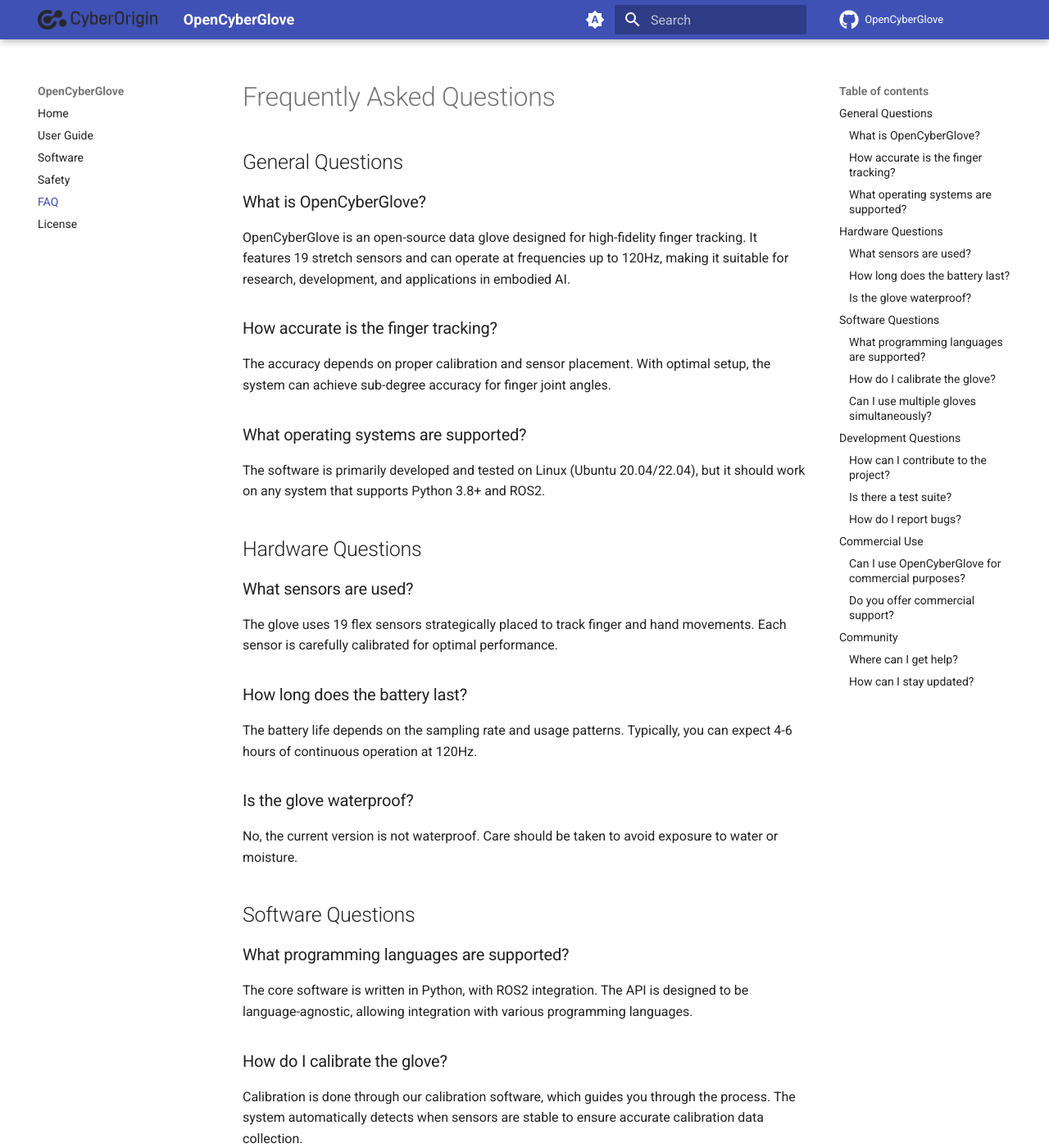
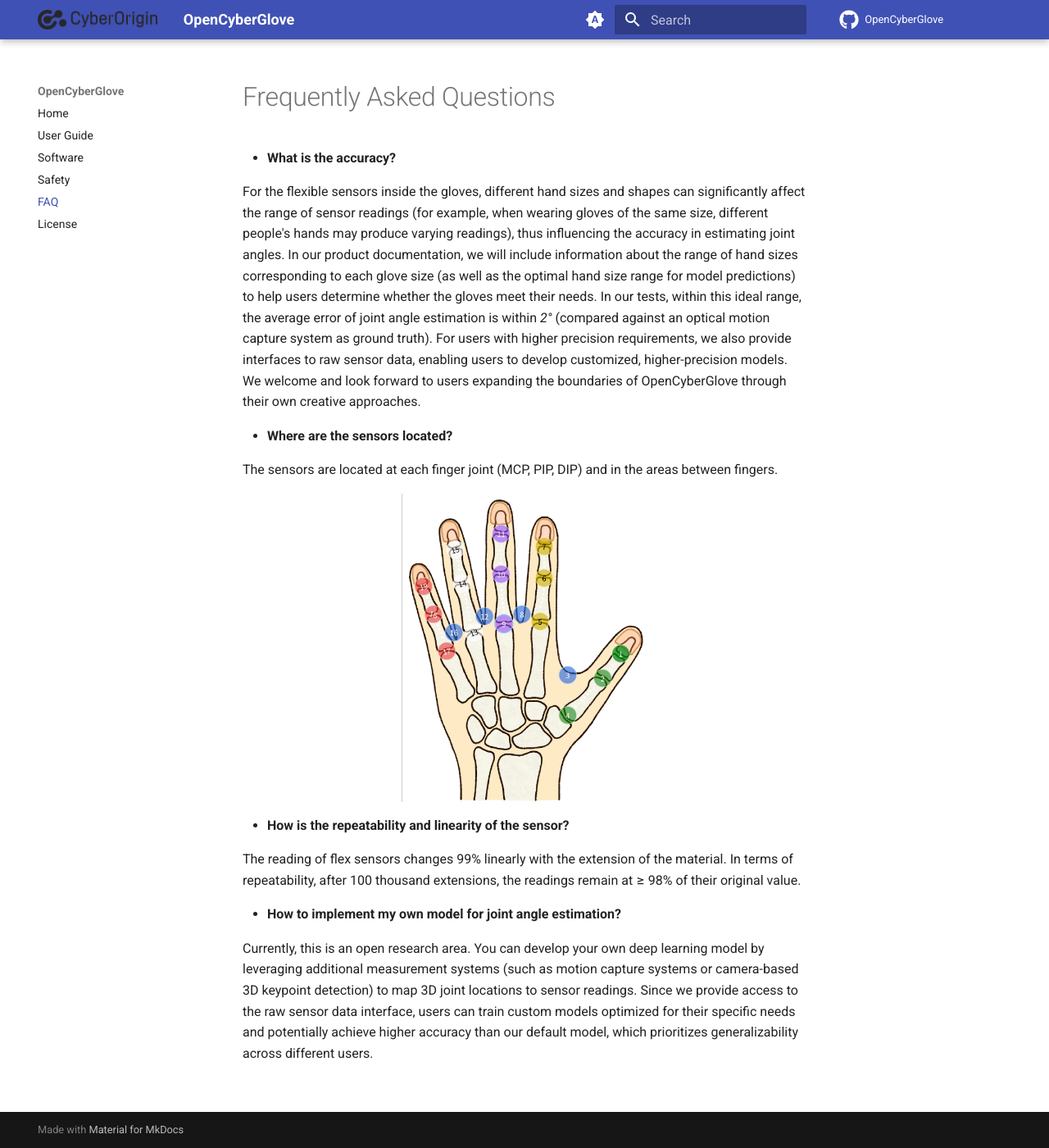
Before and after one commit to CyberOrigin2077/open_cyber_glove, an MkDocs documentation site: the page built from docs/faq.md, in a window 1280 px wide and 1400 px high. Shown: the whole window at 82% size. Built offline with MkDocs 1.6.1 and Material for MkDocs 9.7.7, drawn with Linux system fonts in a browser that asks for light colours; comment, search, counter and statistics services are not loaded; some of the changed text lies outside the part shown.

Commit message:
add CONTRIBUTING.md

````diff
--- a/docs/faq.md
+++ b/docs/faq.md
@@ -1,66 +1,22 @@
 # Frequently Asked Questions
 
-## General Questions
 
-### What is OpenCyberGlove?
-OpenCyberGlove is an open-source data glove designed for high-fidelity finger tracking. It features 19 stretch sensors and can operate at frequencies up to 120Hz, making it suitable for research, development, and applications in embodied AI.
+- **What is the accuracy?**
 
-### How accurate is the finger tracking?
-The accuracy depends on proper calibration and sensor placement. With optimal setup, the system can achieve sub-degree accuracy for finger joint angles.
+For the flexible sensors inside the gloves, different hand sizes and shapes can significantly affect the range of sensor readings (for example, when wearing gloves of the same size, different people's hands may produce varying readings), thus influencing the accuracy in estimating joint angles. In our product documentation, we will include information about the range of hand sizes corresponding to each glove size (as well as the optimal hand size range for model predictions) to help users determine whether the gloves meet their needs. In our tests, within this ideal range, the average error of joint angle estimation is within *2°* (compared against an optical motion capture system as ground truth). For users with higher precision requirements, we also provide interfaces to raw sensor data, enabling users to develop customized, higher-precision models. We welcome and look forward to users expanding the boundaries of OpenCyberGlove through their own creative approaches.
 
-### What operating systems are supported?
-The software is primarily developed and tested on Linux (Ubuntu 20.04/22.04), but it should work on any system that supports Python 3.8+ and ROS2.
+- **Where are the sensors located?**
 
-## Hardware Questions
+The sensors are located at each finger joint (MCP, PIP, DIP) and in the areas between fingers.
 
-### What sensors are used?
-The glove uses 19 flex sensors strategically placed to track finger and hand movements. Each sensor is carefully calibrated for optimal performance.
+<div style="display: flex; justify-content: center; align-items: center; gap: 10px;">
+  <img src="../imgs/sensor_specs.png" width="300" />
+</div>
 
-### How long does the battery last?
-The battery life depends on the sampling rate and usage patterns. Typically, you can expect 4-6 hours of continuous operation at 120Hz.
+- **How is the repeatability and linearity of the sensor?**
 
-### Is the glove waterproof?
-No, the current version is not waterproof. Care should be taken to avoid exposure to water or moisture.
+The reading of flex sensors changes 99% linearly with the extension of the material. In terms of repeatability, after 100 thousand extensions, the readings remain at ≥ 98% of their original value.
 
-## Software Questions
+- **How to implement my own model for joint angle estimation?**
 
-### What programming languages are supported?
-The core software is written in Python, with ROS2 integration. The API is designed to be language-agnostic, allowing integration with various programming languages.
-
-### How do I calibrate the glove?
-Calibration is done through our calibration software, which guides you through the process. The system automatically detects when sensors are stable to ensure accurate calibration data collection.
-
-### Can I use multiple gloves simultaneously?
-Yes, the system supports multiple gloves through our multi-threaded processing architecture. Each glove operates independently to ensure optimal performance.
-
-## Development Questions
-
-### How can I contribute to the project?
-We welcome contributions! Please see our [Contributing Guidelines](CONTRIBUTING.md) for details on how to submit pull requests, report issues, and suggest improvements.
-
-### Is there a test suite?
-Yes, we maintain a comprehensive test suite. New features should include appropriate tests to ensure reliability.
-
-### How do I report bugs?
-Please use our [GitHub Issues](https://github.com/CyberOrigin2077/cyber_glove_ros2_py/issues) page to report bugs. Include as much detail as possible about the issue, including steps to reproduce and expected behavior.
-
-## Commercial Use
-
-### Can I use OpenCyberGlove for commercial purposes?
-Yes, the project is licensed under the BSD 3-Clause License, which allows for commercial use. However, we ask that you acknowledge the project in your work.
-
-### Do you offer commercial support?
-Currently, we do not offer commercial support. However, we maintain an active community and documentation to help users.
-
-## Community
-
-### Where can I get help?
-- GitHub Issues: For bug reports and feature requests
-- Documentation: For detailed guides and tutorials
-- Community Forums: For general discussion and help
-- Discord: For real-time community support
-
-### How can I stay updated?
-- Star and watch our GitHub repository
-- Join our Discord community
-- Follow our social media channels
+Currently, this is an open research area. You can develop your own deep learning model by leveraging additional measurement systems (such as motion capture systems or camera-based 3D keypoint detection) to map 3D joint locations to sensor readings. Since we provide access to the raw sensor data interface, users can train custom models optimized for their specific needs and potentially achieve higher accuracy than our default model, which prioritizes generalizability across different users.
--- a/docs/setup/software.md
+++ b/docs/setup/software.md
@@ -28,28 +28,13 @@
 - X-axis for flexion/extension, Z-axis for abduction/adduction, Y-axis points to child joint.
 - The FK process can be customized with user-defined coordinate decomposition for specialized applications.
 
+#### Joint Angle Estimation Model
 
-##### Calculation Process
-The following is the calculation process for forward kinematics (taking a single finger, such as the index finger, as an example):
+The model provided is trained by data collected from many people (with medium size hands), mainly focusing on generalizability. We plan to release the training pipeline later for our users to implement their own model.
 
-1.  **Parent-Child Joint Determination**: The calculation proceeds iteratively from the root joint (wrist) along the kinematic chain. At each level, the pose of the currently calculated joint (child joint) is derived from the pose of its preceding joint (parent joint).
+## More Examples
 
-2.  **Local Coordinate System Transformation (Pose Calculation)**:
-    - First, obtain the parent joint's pose (`prev_pos`, `prev_cs`) and the target rotation angles (flexion, abduction) of the current joint.
-    - Next, generate the rotation matrices `R_flex` and `R_abd` accordingly and apply them to the parent joint's local coordinate system to calculate the new orientation of the child joint, `rotated_cs`:
-      ```python
-      rotated_cs = R_abd @ R_flex @ prev_cs[:3, :3]
-      ```
-
-3.  **Child Joint Position Calculation**:
-    - The position of the child joint, `curr_pos`, is the sum of the parent joint's position and the bone vector.
-    - This vector is determined by the bone length, `link_length`, and its direction in the new coordinate system (the Y-axis unit vector, `rotated_cs[:, 1]`):
-      ```python
-      curr_pos = prev_pos + link_length * rotated_cs[:, 1]
-      ```
-
-4.  **State Update and Propagation**:
-    The calculated pose of the child joint (`curr_pos`, `rotated_cs`) serves as the parent joint's information for the next level of calculation, propagating along the kinematic chain to the fingertip.
+Release soon
 
 ## Contributing
 We welcome contributions! See our [Contributing Guide](../CONTRIBUTING.md) for details.
````
Also changed, not shown: docs/CONTRIBUTING.md (added, +174 -0 lines), docs/index.md (+9 -6 lines), docs/setup/hardware.md (deleted, +0 -64 lines), docs/setup/user_guide_cn.md (+0 -26 lines).
